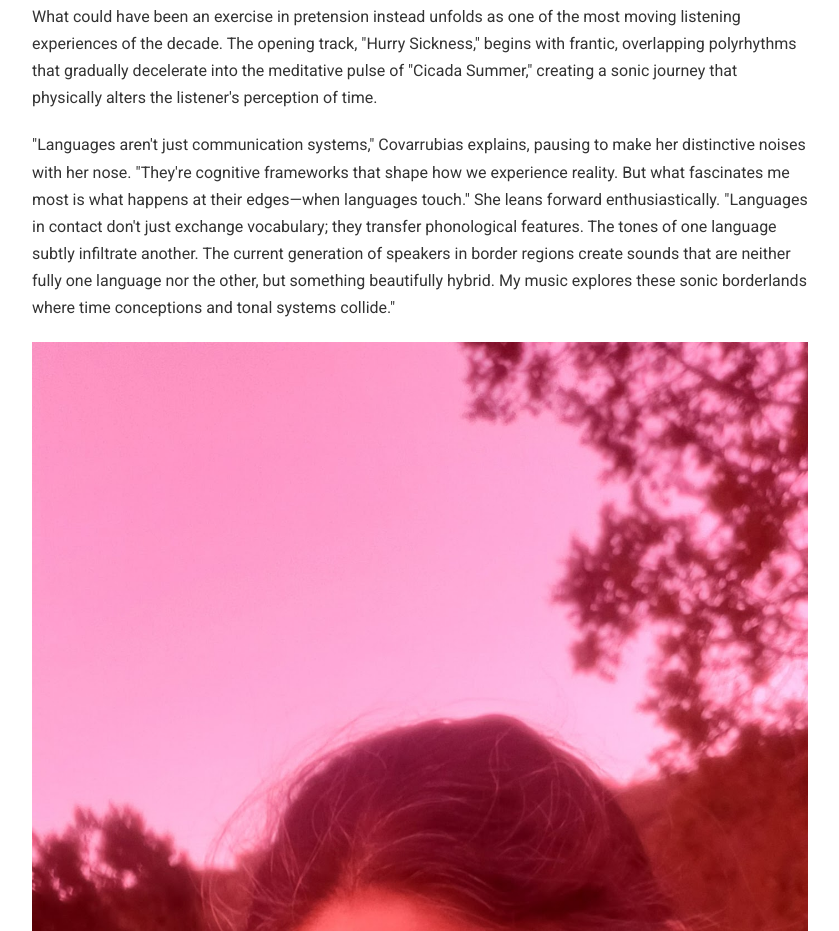
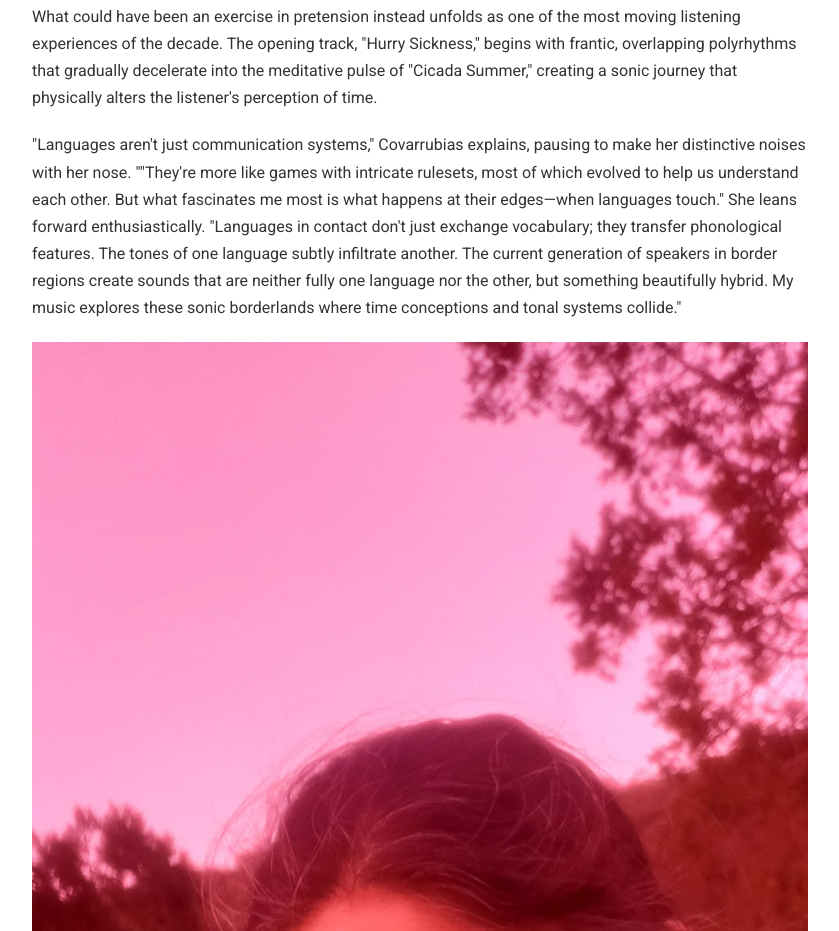
Before and after one commit to Maclenn77/adela, a plain HTML site: page index.html in a window 1280 px wide. Shown: the part 2175-3106 px from the top of the page, without its empty margins (220-1059 px from the left). Drawn offline with nearby package versions, Linux system fonts and the light colour scheme.

Commit message:
Correct perspective

```diff
--- a/index.html
+++ b/index.html
@@ -198,7 +198,7 @@
 
         <p>What could have been an exercise in pretension instead unfolds as one of the most moving listening experiences of the decade. The opening track, "Hurry Sickness," begins with frantic, overlapping polyrhythms that gradually decelerate into the meditative pulse of "Cicada Summer," creating a sonic journey that physically alters the listener's perception of time.</p>
 
-        <p>"Languages aren't just communication systems," Covarrubias explains, pausing to make her distinctive noises with her nose. "They're cognitive frameworks that shape how we experience reality. But what fascinates me most is what happens at their edges—when languages touch." She leans forward enthusiastically. "Languages in contact don't just exchange vocabulary; they transfer phonological features. The tones of one language subtly infiltrate another. The current generation of speakers in border regions create sounds that are neither fully one language nor the other, but something beautifully hybrid. My music explores these sonic borderlands where time conceptions and tonal systems collide."</p>
+        <p>"Languages aren't just communication systems," Covarrubias explains, pausing to make her distinctive noises with her nose. ""They're more like games with intricate rulesets, most of which evolved to help us understand each other. But what fascinates me most is what happens at their edges—when languages touch." She leans forward enthusiastically. "Languages in contact don't just exchange vocabulary; they transfer phonological features. The tones of one language subtly infiltrate another. The current generation of speakers in border regions create sounds that are neither fully one language nor the other, but something beautifully hybrid. My music explores these sonic borderlands where time conceptions and tonal systems collide."</p>
 
         <div class="image-container">
             <img src="images/adela_red.jpg" alt="Full body shot of Adela outdoors with natural background, smiling" style="width: 100%; height: auto;">
```
